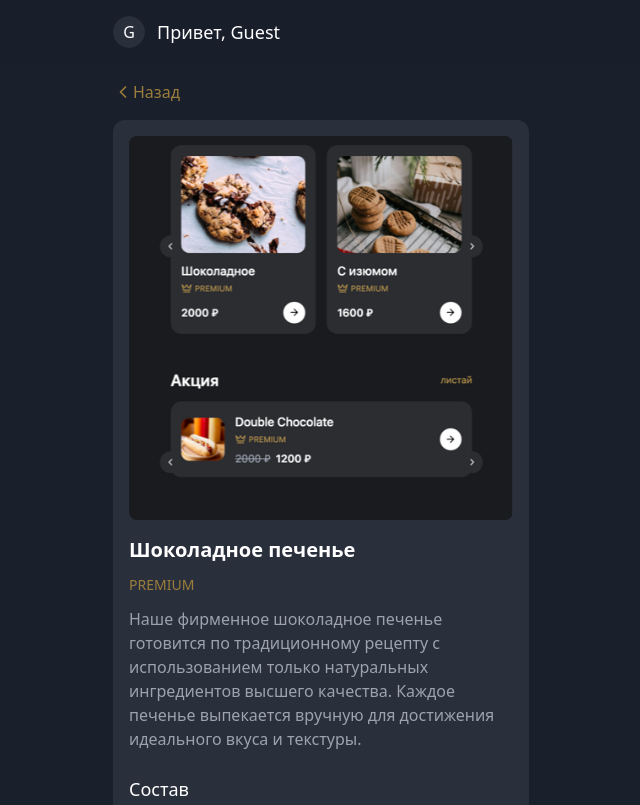
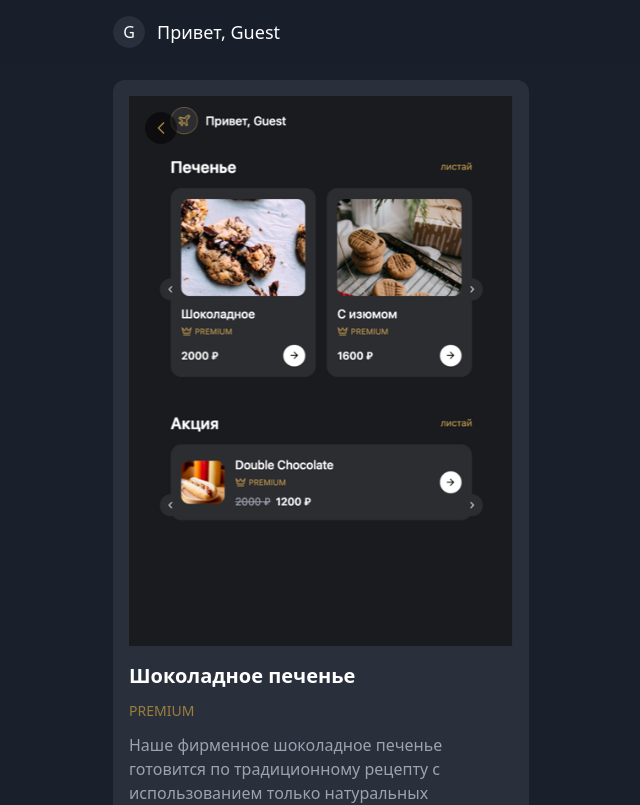
Before and after one commit to Enigma2888/cargo878, a React (Vite) app: page /product/1 in a window 1280 px wide. Shown: the top 805 px of the page, without its empty margins (319-959 px from the left). Built offline with nearby package versions, Linux system fonts and the light colour scheme.

Commit message:
Refactor product page button
Move the button to the product image and restyle it as an arrow.

```diff
--- a/src/pages/ProductDetail.tsx
+++ b/src/pages/ProductDetail.tsx
@@ -22,16 +22,14 @@ const ProductDetail = () => {
     <div className="min-h-screen bg-[#1A1F2C] text-white">
       <Header />
       <main className="pt-20 px-4 max-w-md mx-auto">
-        <button
-          onClick={() => navigate(-1)}
-          className="mb-4 flex items-center text-[#9B7E3B] hover:text-[#B19548] transition-colors"
-        >
-          <ChevronLeft className="w-5 h-5" />
-          <span>Назад</span>
-        </button>
-
         <div className="bg-[#2A2F3C] rounded-xl p-4">
-          <div className="aspect-square rounded-lg overflow-hidden mb-4">
+          <div className="relative mb-4">
+            <button
+              onClick={() => navigate(-1)}
+              className="absolute top-4 left-4 z-10 w-8 h-8 flex items-center justify-center bg-black/50 rounded-full text-[#9B7E3B] hover:text-[#B19548] transition-colors"
+            >
+              <ChevronLeft className="w-5 h-5" />
+            </button>
             <img
               src="/lovable-uploads/6df51440-de8e-4d5d-bfa9-53378df4b628.png"
               alt="Cookie"
```
